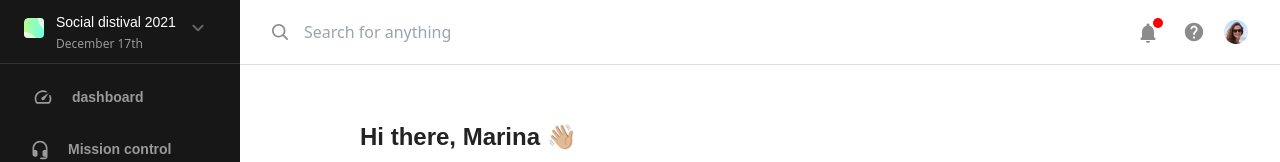
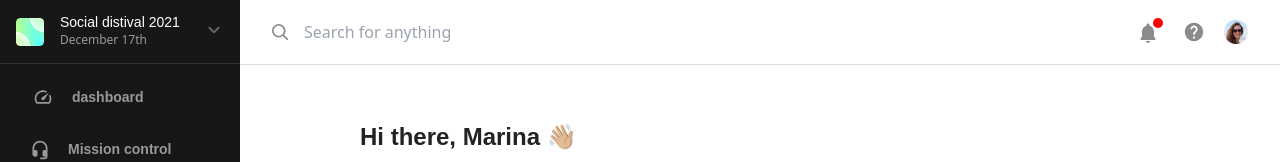
Before and after one commit to Fatialnd/dashboard-onboarding, a React (Vite) app in the folder onboarding-page/: page / in a window 1280 px wide. Shown: the top 162 px of the page. Built offline with nearby package versions, Linux system fonts and the light colour scheme.

Commit message:
using grid

```diff
--- a/onboarding-page/src/components/icons/SvgArrowDown.tsx
+++ b/onboarding-page/src/components/icons/SvgArrowDown.tsx
@@ -1,8 +1,12 @@
 import SvgWrapper from "./SvgWrapper";
 
-export default function SvgArrowDown() {
+type Props = {
+  className?: string;
+}
+
+export default function SvgArrowDown( {className} : Props) {
   return (
-    <SvgWrapper>
+    <SvgWrapper className={className}>
       <path
         d="M2.12499 1.00002L6.00499 4.88002L9.88499 1.00002C10.275 0.61002 10.905 0.61002 11.295 1.00002C11.685 1.39002 11.685 2.02002 11.295 2.41002L6.70499 7.00002C6.31499 7.39002 5.68499 7.39002 5.29499 7.00002L0.704992 2.41002C0.517739 2.22319 0.412506 1.96954 0.412506 1.70502C0.412506 1.4405 0.517739 1.18685 0.704992 1.00002C1.09499 0.62002 1.73499 0.61002 2.12499 1.00002Z"
         fill="#666666"
--- a/onboarding-page/src/components/sidebar/sidebar.tsx
+++ b/onboarding-page/src/components/sidebar/sidebar.tsx
@@ -31,20 +31,16 @@ export default function SideBar() {
   return (
     <>
       <nav className="h-screen w-60 flex-none shrink-0 top-0 left-0 bg-0 overflow-x-hidden z-10">
-        <div className=" border-b border-neutral-3 z-30 w-60 pt-3 h-16">
-          <div className="inline-flex items-center ml-6">
-            <div className="mb-2 mr-3">
-              <SvgEventIcon className="rounded" />
+        <div className="flex items-center border-b border-neutral-3 z-30 h-16">
+          <div className="grid grid-cols-4 grid-rows-2 place-content-center justify-center">
+            <SvgEventIcon className="rounded row-span-2 place-self-center h-7 w-7" />
+            <div className="col-span-2 self-end text-white text-sm font-dmsans not-italic font-medium">
+              Social distival 2021
             </div>
-            <div className="flex flex-col">
-              <div className="text-white text-sm font-dmsans not-italic font-medium mb-1">
-                Social distival 2021
-              </div>
-              <div className="text-xs text-neutral-1">December 17th</div>
+            <div className="col-span-2 col-start-2 row-start-2 text-xs text-neutral-1">
+              December 17th
             </div>
-            <div className="mt-2 ml-4 mb-1">
-              <SvgArrowDown />
-            </div>
+            <SvgArrowDown className="row-span-2 col-start-4 row-start-1 place-self-center mt-2 ml-4" />
           </div>
         </div>
         <div className="px-4">
```
